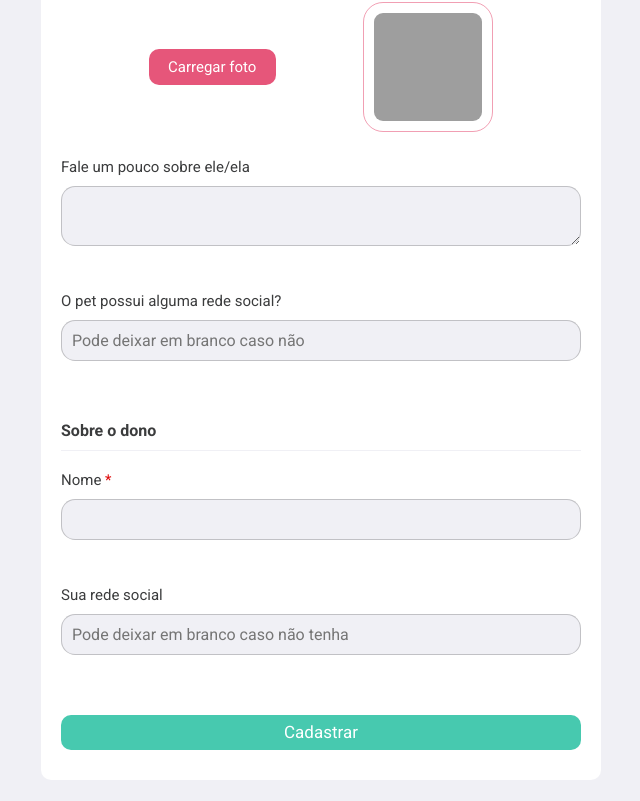
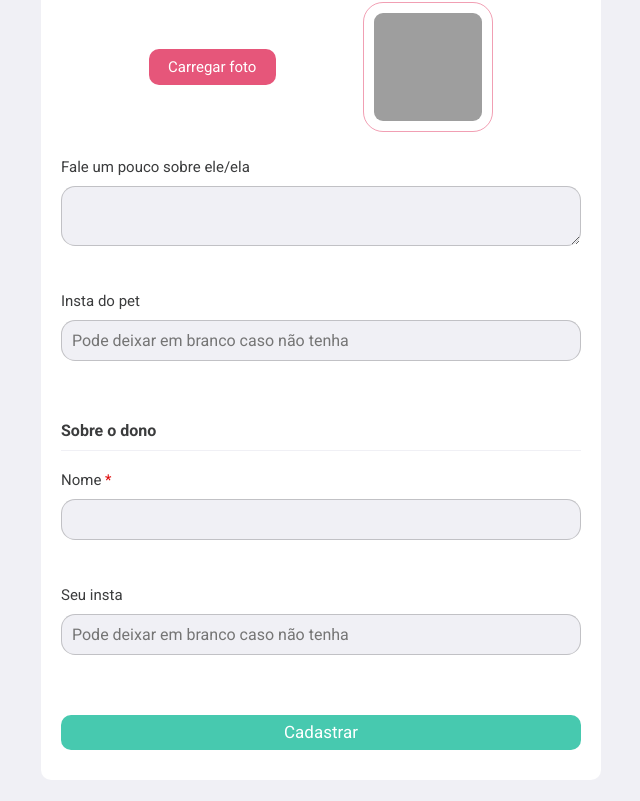
Before and after one commit to WesleyyRafaell/PetLife, a React (Create React App) app: page /create-pet in a window 1280 px wide. Shown: the part 437-1238 px from the top of the page, without its empty margins (319-959 px from the left). Built offline with nearby package versions, Linux system fonts and the light colour scheme; grey boxes are pictures that could not be loaded.

Commit message:
realizando ajustes

```diff
--- a/src/components/CardPetDetail/index.js
+++ b/src/components/CardPetDetail/index.js
@@ -1,5 +1,4 @@
-import petIcon from '../../assets/pet.svg';
-import ownerIcon from '../../assets/owner.svg';
+import instagram from '../../assets/instagram.svg';
 import pet from '../../assets/pet.png';
 
 import './style.css';
@@ -30,12 +29,12 @@ export default function CardPetDetail({
         <p className="owner">Cuidado por: {owner}</p>
         <footer>
           <div className="SocialItem">
-            <img src={petIcon} alt="" />
-            <a target="_blank" rel="noreferrer" href={socialpet} >{socialpet}</a>
+            <img src={instagram} alt="" />
+            <p>{socialpet}</p>
           </div>
           <div className="SocialItem">
-            <img src={ownerIcon} alt="" />
-            <a target="_blank" rel="noreferrer" href={socialOwner} >{socialOwner}</a>
+            <img src={instagram} alt="" />
+            <p>{socialOwner}</p>
           </div>
         </footer>
       </div>
--- a/src/components/Form/index.js
+++ b/src/components/Form/index.js
@@ -93,13 +93,13 @@ export default function Form() {
           <p className="alertError">{errors.name?.description}</p>
         </div>
         <div className="boxInput">
-          <label htmlFor="socialpet">O pet possui alguma rede social?</label>
+          <label htmlFor="socialpet">Insta do pet</label>
           <Input
             id="socialpet"
             type="text"
             name="socialpet"
             {...register('socialpet')}
-            placeholder="Pode deixar em branco caso não"
+            placeholder="Pode deixar em branco caso não tenha"
           />
           <p className="alertError">{errors.socialpet?.message}</p>
         </div>
@@ -112,7 +112,7 @@ export default function Form() {
           <p className="alertError">{errors.owner?.message}</p>
         </div>
         <div className="boxInput">
-          <label htmlFor="socialOwner">Sua rede social</label>
+          <label htmlFor="socialOwner">Seu insta</label>
           <Input
             type="text"
             id="socialOwner"
```
Also changed, not shown: src/assets/instagram.svg (added).
